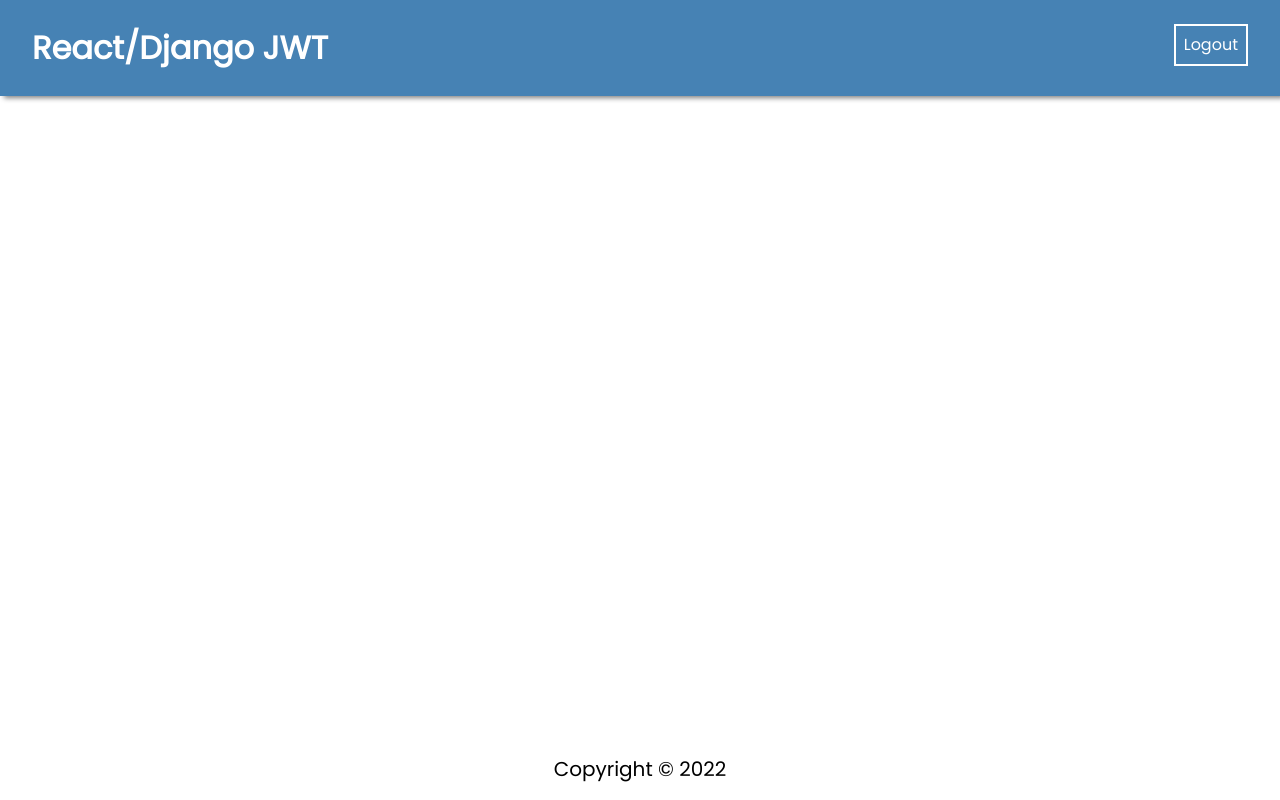
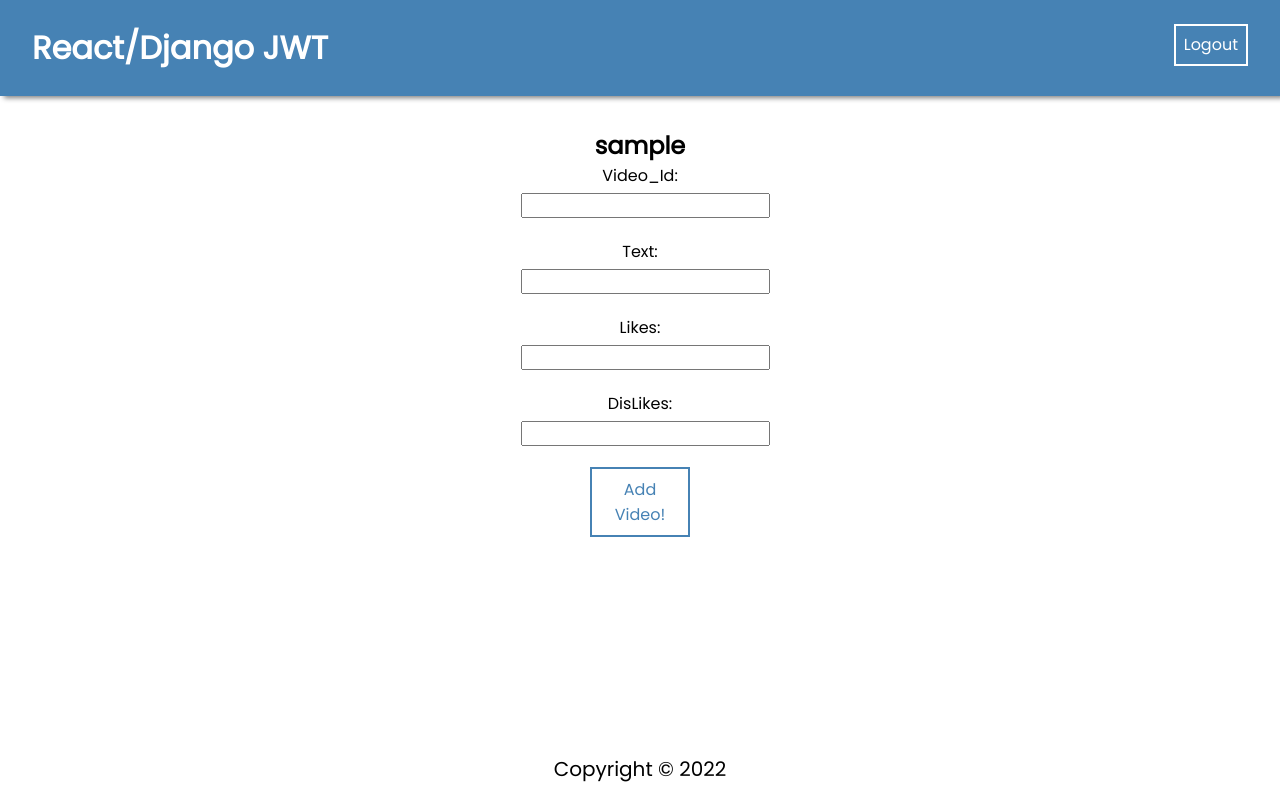
Before and after one commit to Code-Rydor/YoutubeClone2, a React (Create React App) app in the folder frontend/: page /addvideo in a window 1280 px wide. Built offline with nearby package versions, Linux system fonts and the light colour scheme; sample sign-in values are in the browser's storage.

Commit message:
Created new AddMusicPage + navigation for user

```diff
--- a/frontend/src/App.js
+++ b/frontend/src/App.js
@@ -6,6 +6,7 @@ import "./App.css";
 import HomePage from "./pages/HomePage/HomePage";
 import LoginPage from "./pages/LoginPage/LoginPage";
 import RegisterPage from "./pages/RegisterPage/RegisterPage";
+import AddMusicPage from "./pages/AddMusicPage/AddMusicPage";
 
 // Component Imports
 import Navbar from "./components/NavBar/NavBar";
@@ -29,6 +30,7 @@ function App() {
         />
         <Route path="/register" element={<RegisterPage />} />
         <Route path="/login" element={<LoginPage />} />
+        <Route path="/addvideo" element={<PrivateRoute><AddMusicPage /></PrivateRoute>}/>
       </Routes>
       <Footer />
     </div>
--- /dev/null
+++ b/frontend/src/pages/AddMusicPage/AddMusicPage.js
@@ -0,0 +1,80 @@
+import React from "react";
+import { useNavigate } from "react-router-dom";
+import axios from "axios";
+
+import useAuth from "../../hooks/useAuth";
+import useCustomForm from "../../hooks/useCustomForm";
+
+let initialValues = {
+    video_id: "",
+    text: "",
+    likes: "",
+    dislikes: "",
+};
+
+const AddMusicPage = () => {
+    const [user,token] = useAuth()
+    const navigate = useNavigate()
+    const [formData,handleInputChange,handleSubmit] = useCustomForm(initialValues, postNewVideo)
+
+    async function postNewVideo(){
+        try {
+            let response = await axios.post("http://127.0.0.1:8000/api/comments/", formData, {
+                headers:{
+                    Authorization: 'Bearer ' + token
+                }
+            })
+            navigate("/")
+        } catch (error) {
+            console.log(error.message)
+
+        }
+    }
+
+    return(
+        <div className="container">
+            <h2>{user.username}</h2>
+            <form className="form" onSubmit={handleSubmit}>
+                <label>
+                    Video_Id:{" "}
+                    <input
+                    type="text"
+                    name="video_id"
+                    value={formData.video_id}
+                    onChange={handleInputChange}
+                    />
+                </label>
+                <label>
+                    Text:{" "}
+                    <input
+                    type="text"
+                    name="text"
+                    value={formData.text}
+                    onChange={handleInputChange}
+                    />
+                </label>
+                <label>
+                    Likes:{" "}
+                    <input
+                    type="text"
+                    name="likes"
+                    value={formData.likes}
+                    onChange={handleInputChange}
+                    />
+                </label>
+                <label>
+                    DisLikes:{" "}
+                    <input
+                    type="text"
+                    name="dislikes"
+                    value={formData.dislikes}
+                    onChange={handleInputChange}
+                    />
+                </label>
+                <button> Add Video!</button>
+            </form>
+        </div>
+    )
+}
+
+export default AddMusicPage
--- a/frontend/src/pages/HomePage/HomePage.js
+++ b/frontend/src/pages/HomePage/HomePage.js
@@ -1,5 +1,6 @@
 import React from "react";
 import { useEffect, useState } from "react";
+import { Link } from "react-router-dom";
 
 import axios from "axios";
 import useAuth from "../../hooks/useAuth";
@@ -28,6 +29,8 @@ const HomePage = () => {
   return (
     <div className="container">
       <h1>Home Page for {user.username}!</h1>
+      <Link to="/addvideo"> Add Music!</Link>
+
       {cars &&
         cars.map((car) => (
           <p key={car.id}>
```
